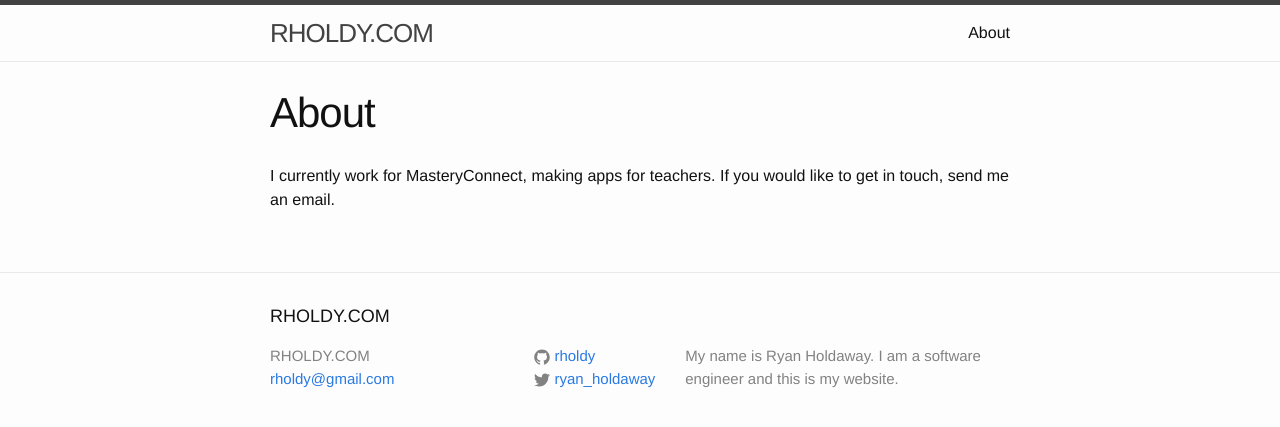
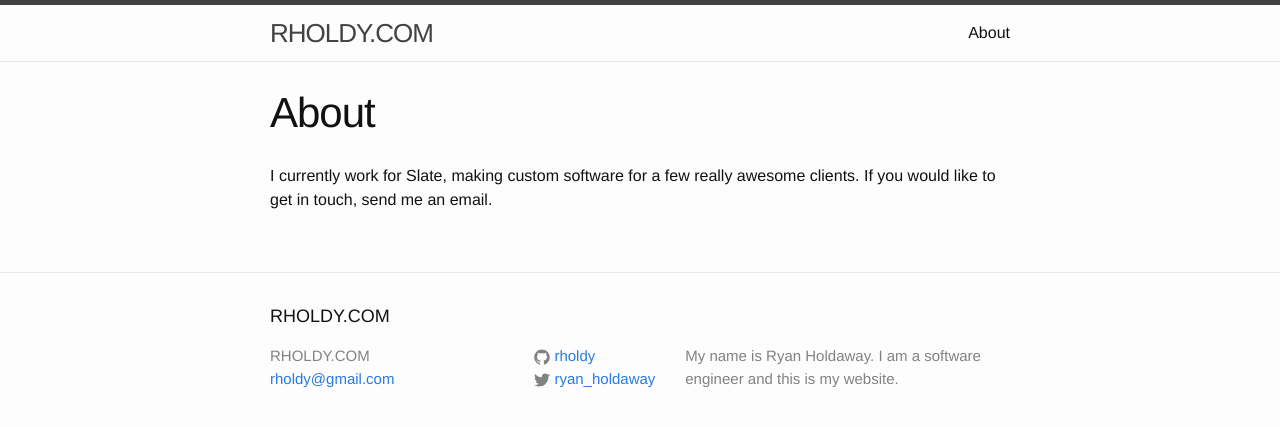
Before and after one commit to rholdy/rholdy.github.io, a Jekyll site: the page built from about.md, in a window 1280 px wide. Shown: the top 427 px of the page. Built offline with Jekyll 4.4.1, drawn with Linux system fonts in a browser that asks for light colours.

Commit message:
update about me

```diff
--- a/about.md
+++ b/about.md
@@ -4,5 +4,5 @@ title: About
 permalink: /about/
 ---
 
-I currently work for MasteryConnect, making apps for teachers. If you would like to get in touch,
+I currently work for Slate, making custom software for a few really awesome clients. If you would like to get in touch,
 send me an email.
```
